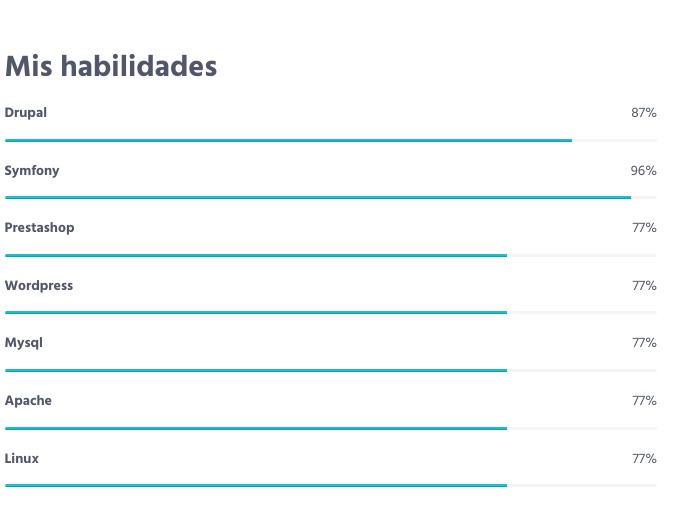
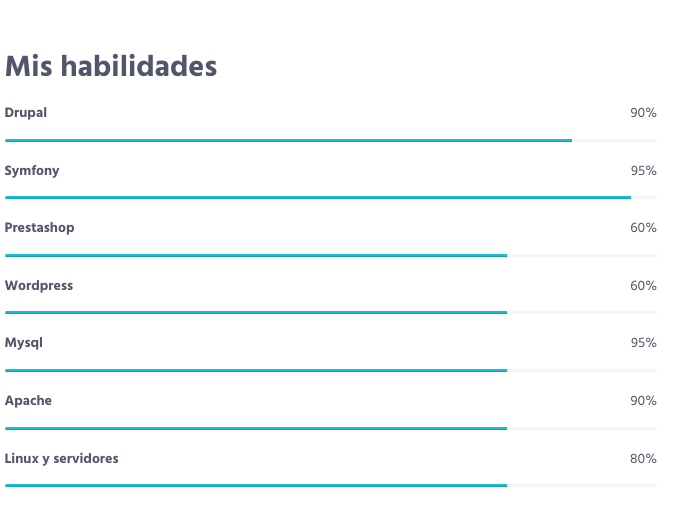
Before and after one commit to dreamgoldman1/cv, a plain HTML site: page index.html in a window 1280 px wide. Shown: the part 1036-1555 px from the top of the page, 553-1248 px from the left. Drawn offline with Linux system fonts and the light colour scheme.

Commit message:
Subiendo Hoja de Vida

```diff
--- a/index.html
+++ b/index.html
@@ -129,43 +129,43 @@
                         <h2>Mis habilidades</h2>
                         <!-- Progress Box -->
                         <div class="progress-box">
-                            <h5>Drupal <span class="color-heading pull-right">87%</span></h5>
+                            <h5>Drupal <span class="color-heading pull-right">90%</span></h5>
                             <div class="progress">
                                 <div class="progress-bar bg-color-base" role="progressbar" data-width="87"></div>
                             </div>
                         </div>
                         <div class="progress-box">
-                            <h5>Symfony <span class="color-heading pull-right">96%</span></h5>
+                            <h5>Symfony <span class="color-heading pull-right">95%</span></h5>
                             <div class="progress">
                                 <div class="progress-bar bg-color-base" role="progressbar" data-width="96"></div>
                             </div>
                         </div>
                         <div class="progress-box">
-                            <h5>Prestashop <span class="color-heading pull-right">77%</span></h5>
+                            <h5>Prestashop <span class="color-heading pull-right">60%</span></h5>
                             <div class="progress">
                                 <div class="progress-bar bg-color-base" role="progressbar" data-width="77"></div>
                             </div>
                         </div>
                         <div class="progress-box">
-                            <h5>Wordpress <span class="color-heading pull-right">77%</span></h5>
+                            <h5>Wordpress <span class="color-heading pull-right">60%</span></h5>
                             <div class="progress">
                                 <div class="progress-bar bg-color-base" role="progressbar" data-width="77"></div>
                             </div>
                         </div>
                         <div class="progress-box">
-                            <h5>Mysql <span class="color-heading pull-right">77%</span></h5>
+                            <h5>Mysql <span class="color-heading pull-right">95%</span></h5>
                             <div class="progress">
                                 <div class="progress-bar bg-color-base" role="progressbar" data-width="77"></div>
                             </div>
                         </div>
                         <div class="progress-box">
-                            <h5>Apache <span class="color-heading pull-right">77%</span></h5>
+                            <h5>Apache <span class="color-heading pull-right">90%</span></h5>
                             <div class="progress">
                                 <div class="progress-bar bg-color-base" role="progressbar" data-width="77"></div>
                             </div>
                         </div>
                         <div class="progress-box">
-                            <h5>Linux <span class="color-heading pull-right">77%</span></h5>
+                            <h5>Linux y servidores <span class="color-heading pull-right">80%</span></h5>
                             <div class="progress">
                                 <div class="progress-bar bg-color-base" role="progressbar" data-width="77"></div>
                             </div>
```
Also changed, not shown: 1 other file.
